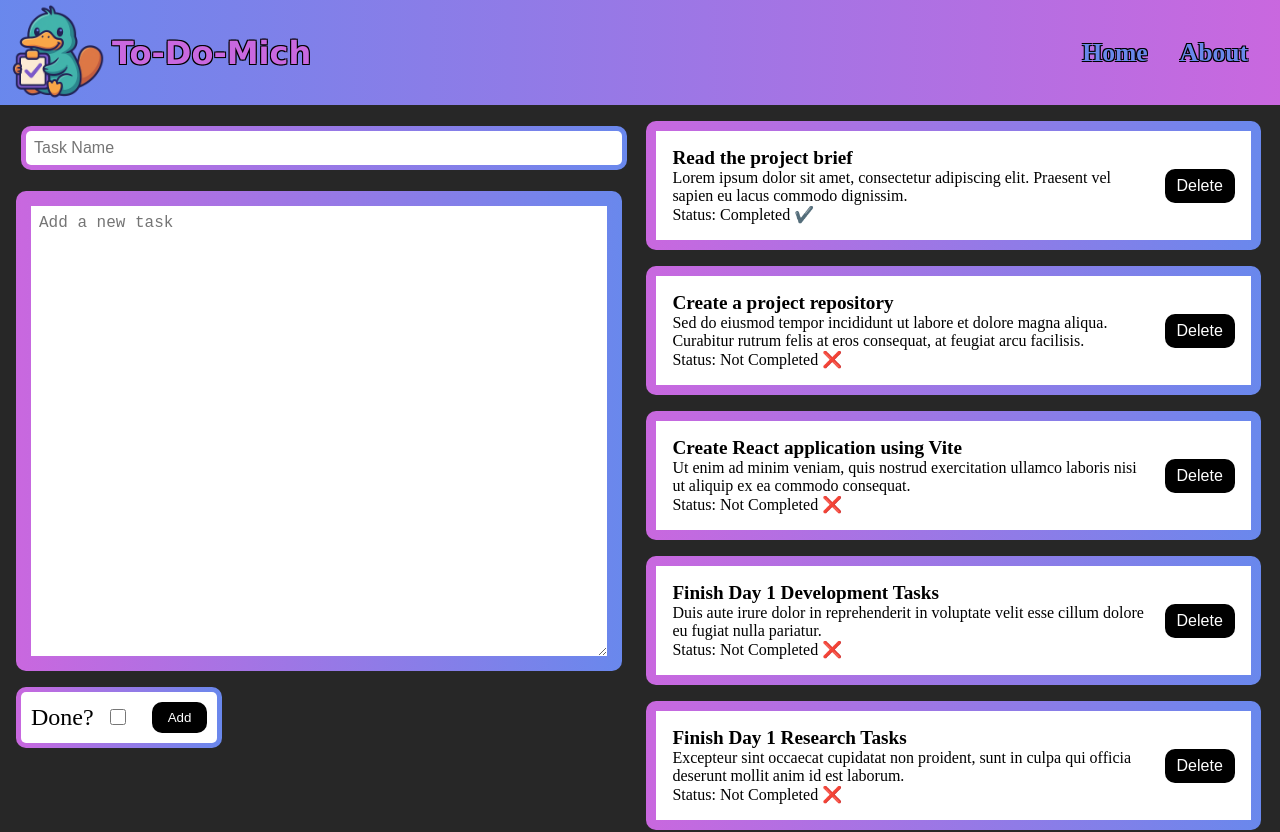
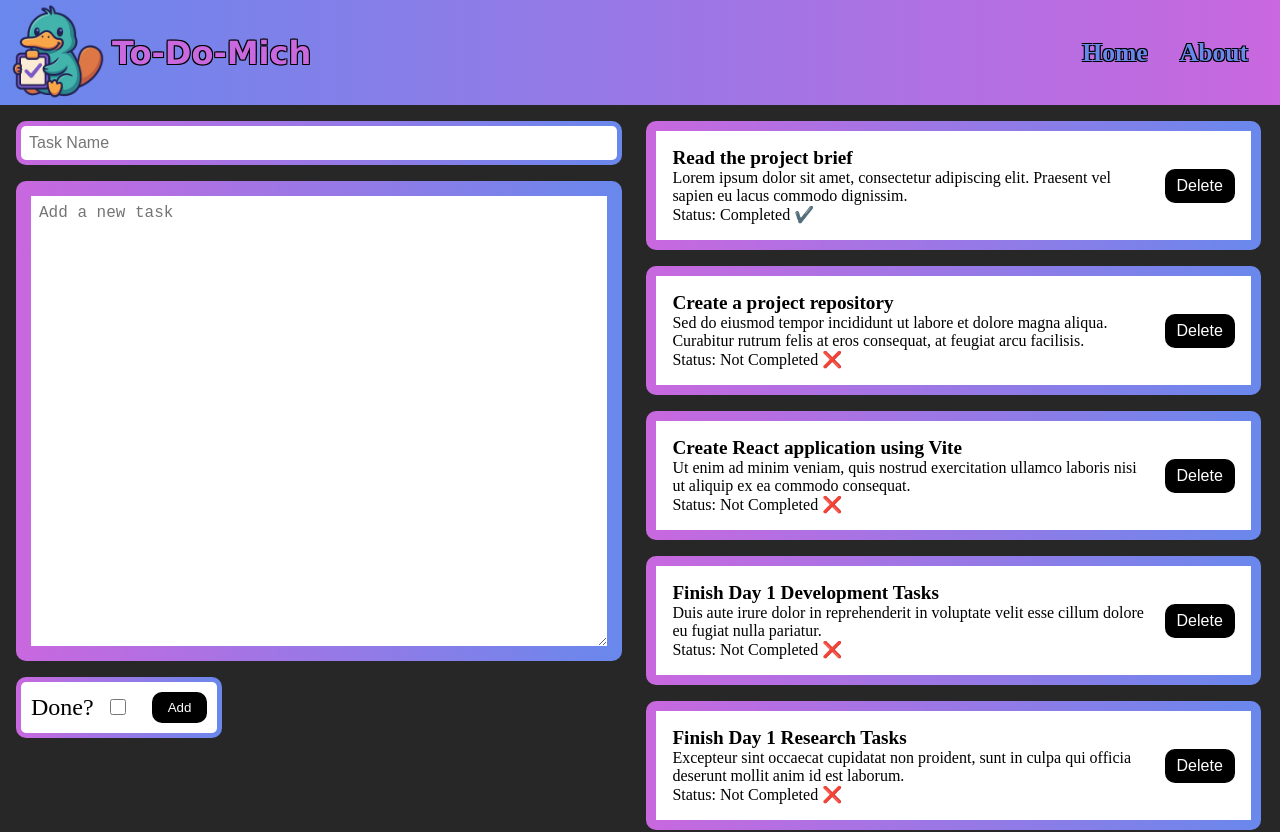
Before and after one commit to Cpiggott-lab/To-Do-App, a React (Vite) app: page / in a window 1280 px wide. Shown: the top 832 px of the page. Built offline with nearby package versions, Linux system fonts and the light colour scheme.

Commit message:
Some work: update new form, dashboard fixes

```diff
--- a/package.json
+++ b/package.json
@@ -3,6 +3,7 @@
   "private": true,
   "version": "0.0.0",
   "type": "module",
+  "homepage": "https://christopherpiggott.github.io/To-Do-App/",
   "scripts": {
     "dev": "vite",
     "build": "vite build",
--- a/src/components/new-form.style.css
+++ b/src/components/new-form.style.css
@@ -60,7 +60,6 @@ input[type="text"] {
   width: 100%;
   border-radius: 10px;
   font-size: 1rem;
-  margin: 5px;
 }
 .checkbox-input {
   padding: 5px;
```
